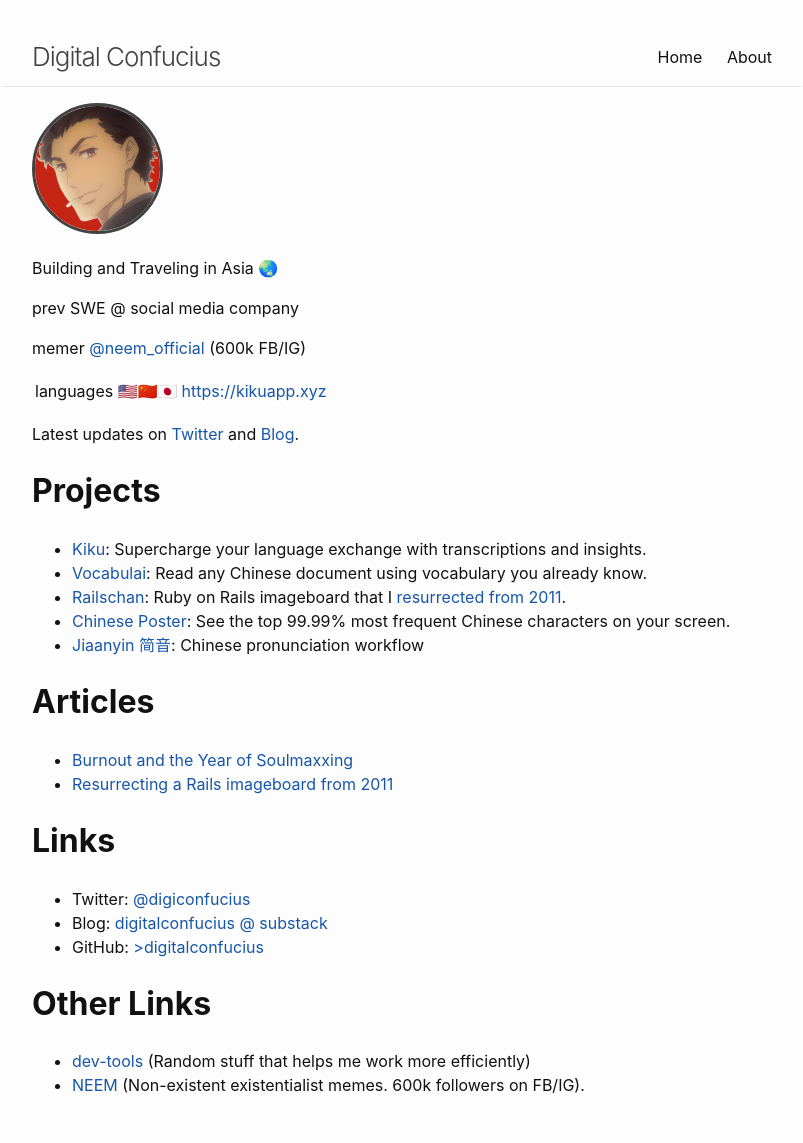
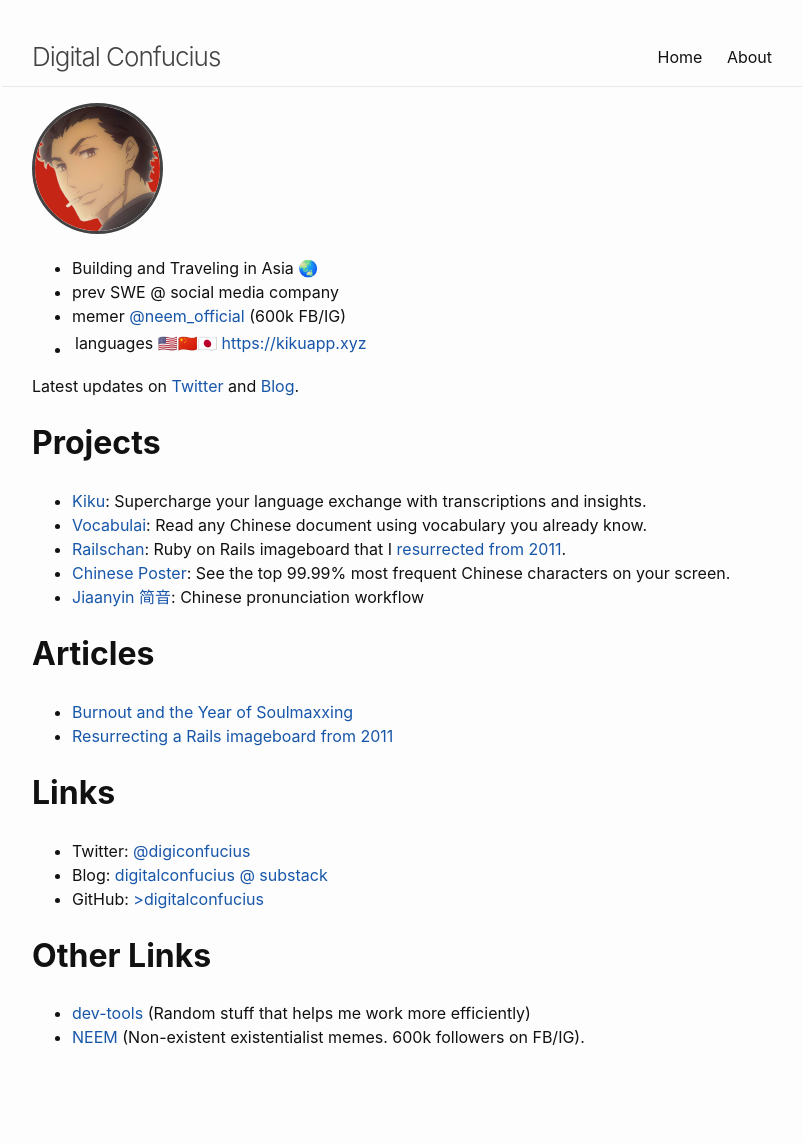
Before and after one commit to digitalconfucius/digitalconfucius.github.io, a Jekyll site: the page built from index.markdown, in a window 1280 px wide. Shown: the whole page, without its empty margins (238-1041 px from the left). Built offline with Jekyll 4.4.1, drawn with Linux system fonts in a browser that asks for light colours; after the commit the page ends 1095 px from its top, so only the background shows below that.

```diff
--- a/index.markdown
+++ b/index.markdown
@@ -6,13 +6,10 @@ layout: home
 
 <img src="{{ '/assets/images/profile.png' | relative_url }}" alt="Profile Image" class="profile-image" width="125" />
 
-Building and Traveling in Asia 🌏
-
-prev SWE @ social media company
-
-memer [@neem_official](https://www.instagram.com/neem_official/) (600k FB/IG)
-
-languages  🇺🇸🇨🇳🇯🇵 | [https://kikuapp.xyz](http://kikuapp.xyz)
+- Building and Traveling in Asia 🌏
+- prev SWE @ social media company
+- memer [@neem_official](https://www.instagram.com/neem_official/) (600k FB/IG)
+- languages  🇺🇸🇨🇳🇯🇵 | [https://kikuapp.xyz](http://kikuapp.xyz)
 
 Latest updates on [Twitter](https://twitter.com/digiconfucius) and [Blog](https://digitalconfucius.substack.com/).
 
```
